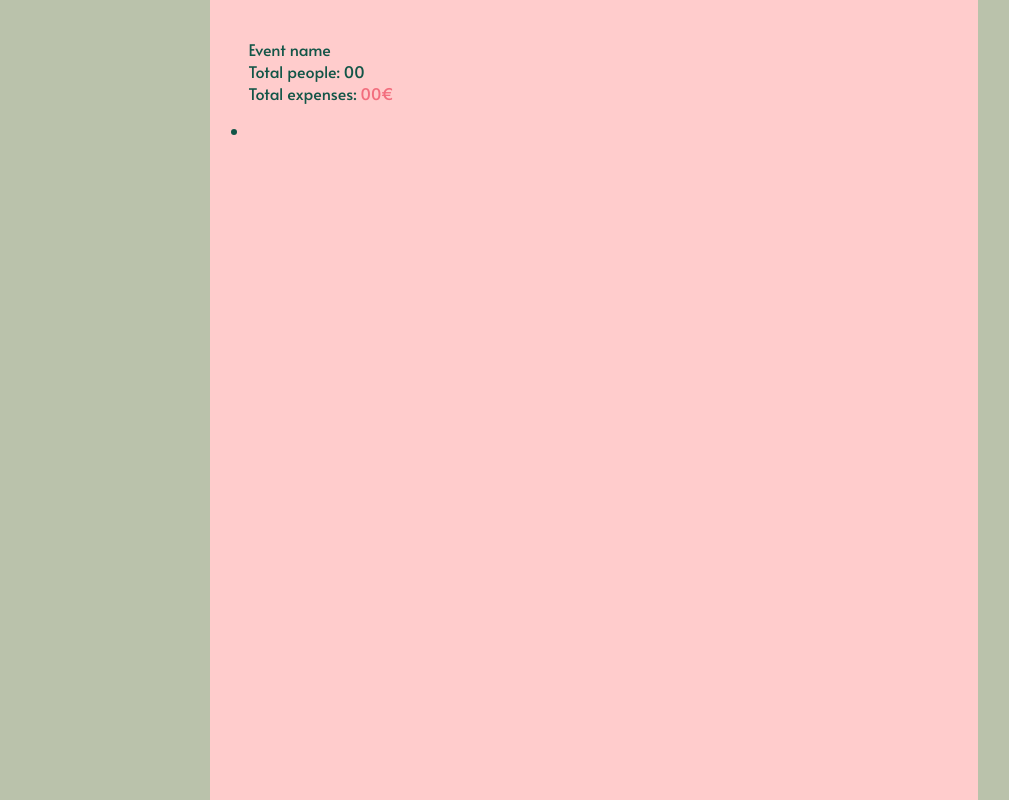
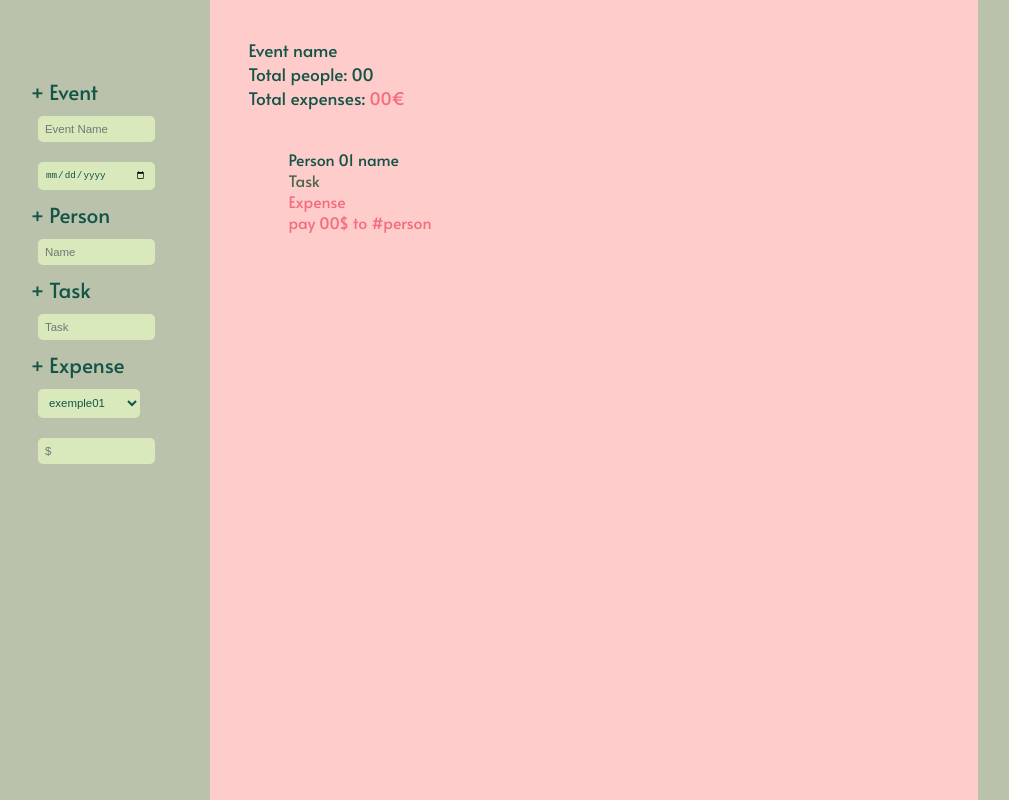
Before and after one commit to Marcel-Bosch/MateMeet, a plain HTML site: page index.html in a window 1280 px wide. Shown: the whole page, without its empty margins (46-1055 px from the left). Drawn offline with Linux system fonts and the light colour scheme.

Commit message:
added buttons and input fields

```diff
--- a/index.html
+++ b/index.html
@@ -1,5 +1,6 @@
 <!DOCTYPE html>
 <html lang="en">
+
 <head>
     <meta charset="UTF-8">
     <meta name="viewport" content="width=device-width, initial-scale=1.0">
@@ -8,19 +9,39 @@
     <script src="index.js"></script>
     <title>MateMeet, the best way to organize your friendly meetings!!</title>
 </head>
+
 <body>
 
     <div class="box__left">
+        <div id="button__box">
+            <button class="button" id="event__btn">+ Event</button> </br>
+            <input class="inputs" type="text" placeholder="Event Name"></input></br>
+            <input class="inputs" type="date" placeholder="dd/mm/yyyy"></input></br>
+            <button class="button" id="person__btn">+ Person</button> </br>
+            <input class="inputs" type="text" placeholder="Name"></input></br>
+            <button class="button" id="task__btn">+ Task</button> </br>
+            <input class="inputs" type="text" placeholder="Task"></input></br>
+            <button class="button" id="expense__btn">+ Expense</button> </br>
+            <select class="inputs" name="Name">
+                <option value="1">exemple01</option>
+                <option value="2">exemple02</option>
+                <option value="3">exemple03</option>
+            </select></br>
+            <input class="inputs" type="number" placeholder="$"></input></br>
+        </div>
+    </div>
 
-    </div>
     <div class="box__middle">
         <p class="event__name">Event name
-        </br>Total people: 00
-        </br>Total expenses: <span class= expense>00€</span>
+            </br>Total people: 00
+            </br>Total expenses: <span class=expense>00€</span>
         </p>
         <section>
-            <ul class= "person__list">
-                <li></li>
+            <ul class="person__list">
+                <li>Person 01 name</li>
+                <li class="task">Task</li>
+                <li class="expense">Expense</li>
+                <li class="expense">pay 00$ to #person</li>
             </ul>
         </section>
     </div>
@@ -30,4 +51,5 @@
 
 
 </body>
+
 </html>
--- a/style.css
+++ b/style.css
@@ -38,9 +38,49 @@ body{
 }
 
 .event__name {
+    font-size: 108%;
     margin: 5% 0 0 5%;
 }
 
 .expense {
     color: #f26d7d;
 }
+
+.task{
+    color: #4d6753;
+}
+.person__list{
+    font-size: 99%;
+    list-style: none;
+    margin: 5% 0 0 5%;
+}
+
+#button__box{
+    margin: 30%;
+    font-size: 130%;
+    text-align: left;
+}
+
+.button{
+    background: none;
+    color: inherit;
+	border: none;
+	padding: 0;
+	font: inherit;
+    outline: inherit;
+    cursor: pointer;
+    }
+
+.inputs{
+    margin: 10px 7px;
+    background: #d9e9bb;
+    width: 100%;
+    padding: 7%;
+    font-size: 55%;
+    color: inherit;
+    border-width: 0px;
+    border-color: #4d6753;
+    border-radius: 5px;
+    outline: inherit;
+    line-height: 100%;
+}
```
Also changed, not shown: 1 other file.
